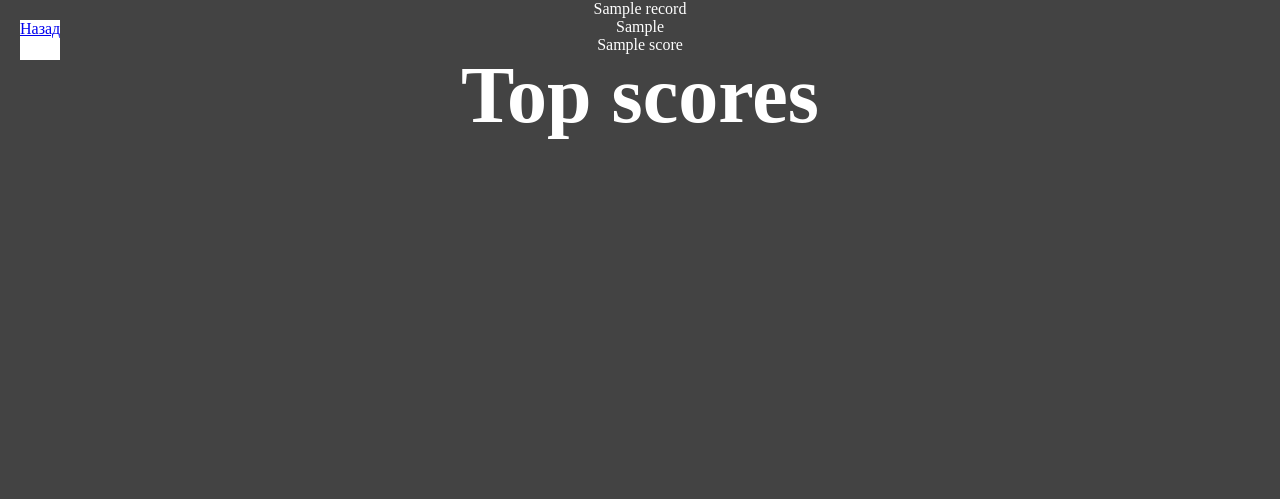
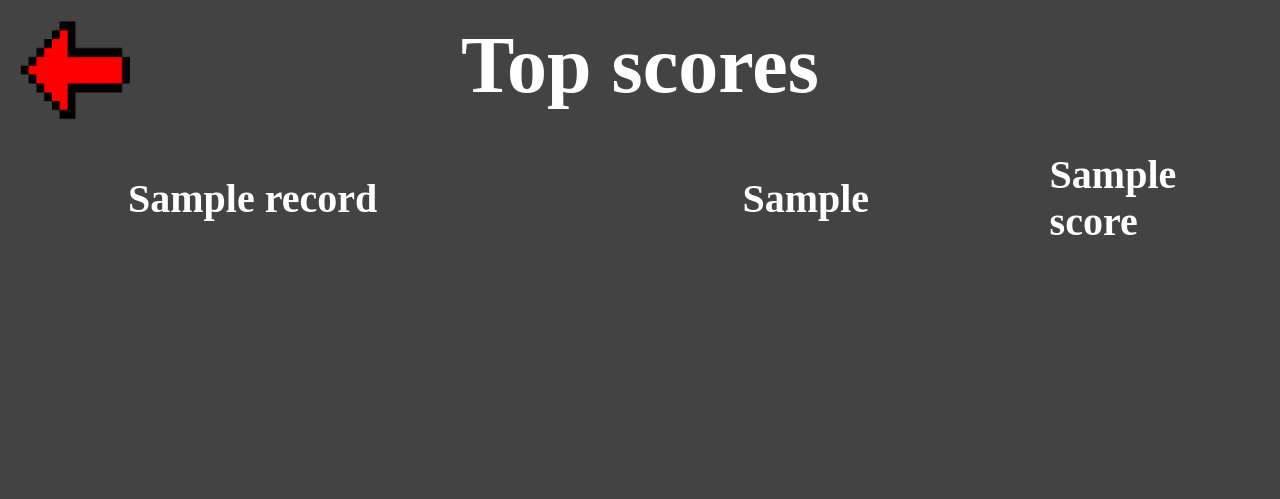
Before and after one commit to MrKoT321/TD, a PHP site: template public/pages/records.php in a window 1280 px wide. Shown: the top 499 px of the page. Run offline with PHP 8.4, Linux system fonts and the light colour scheme; the template is opened without the code that fills it: most values are stand-ins (such as "Sample title", 1, 10 or a date in 2020).

Commit message:
Обнновил таблицу рекордов

```diff
--- a/public/pages/records.php
+++ b/public/pages/records.php
@@ -13,15 +13,18 @@
     </head>
     <body>
         <div class="buttons">
-            <a href="../" class="back-to-menu">Назад</a>
+            <a href="../" class="back-to-menu">
+                <img src="../static/images/back_arrow.png" class="back-to-menu__img" />
+            </a>
         </div>
         <div class="records">
-            <span class="records-title">Top scores</span>
+            <div class="records-title">Top scores</div>
             <? foreach($records as $score):?>
-                <span><?= htmlspecialchars($score->getNickName()) ?></span>
-                <span><?= $score->getChoisenClass() ?></span>
-                <span><?= $score->getScore() ?></span>
-                <span></span>
+                <div class="record">
+                    <div class="record-nickname"><?= htmlspecialchars($score->getNickName()) ?></div>
+                    <div class="record-choisenclass"><?= $score->getChoisenClass() ?></div>
+                    <div class="record-score"><?= $score->getScore() ?></div>
+                </div>
             <? endforeach; ?>
         </div>
     </body>
--- a/public/static/css/record.css
+++ b/public/static/css/record.css
@@ -12,27 +12,53 @@ body {
     position: absolute;
     top: 20px;
     left: 20px;
-    width: 40px;
-    height: 40px;
-    background-color: white;
 }
 
 .back-to-menu {
+    /* width: 40px;
+    height: 30px; */
+}
+
+.back-to-menu__img {
+    width: 110px;
+    height: 100px;
 }
 
 .records {
-    width: 500px;
-    height: 500px;
+    margin: 20px 10%;
+    width: 80%;
     display: flex;
     flex-direction: column;
-    align-items: center;
     color: white;
 }
 
 .records-title {
-    position: absolute;
-    top: 50px;
+    display: flex;
+    justify-content: center;
     font-weight: 900;
     font-size: 80px;
     color: white;
 }
+
+.record {
+    display: flex;
+    justify-content: space-between;
+    align-items: center;
+    margin-top: 40px;
+    font-weight: 900;
+    font-size: 40px;
+    color: white;
+}
+
+.record-nickname {
+    width: 40%;
+    word-wrap: wrap;
+}
+
+.record-choisenclass {
+    width: 10%;
+}
+
+.record-score {
+    width: 10%;
+}
--- a/src/Database/RecordTable.php
+++ b/src/Database/RecordTable.php
@@ -15,7 +15,7 @@ class RecordTable {
     }
 
     public function show(): ?array {
-        $query = "SELECT `user_id`, nick_name, choisen_class, score FROM records ORDER BY `score` DESC LIMIT 10";
+        $query = "SELECT `user_id`, nick_name, choisen_class, score FROM records ORDER BY score LIMIT 10";
         $score_stack = [];
         if ($statement = $this->connection->query($query)) {
             foreach($statement as $row) {
```
Also changed, not shown: data/database_example.sql (added, +11 -0 lines), public/static/images/back_arrow.png (added).
